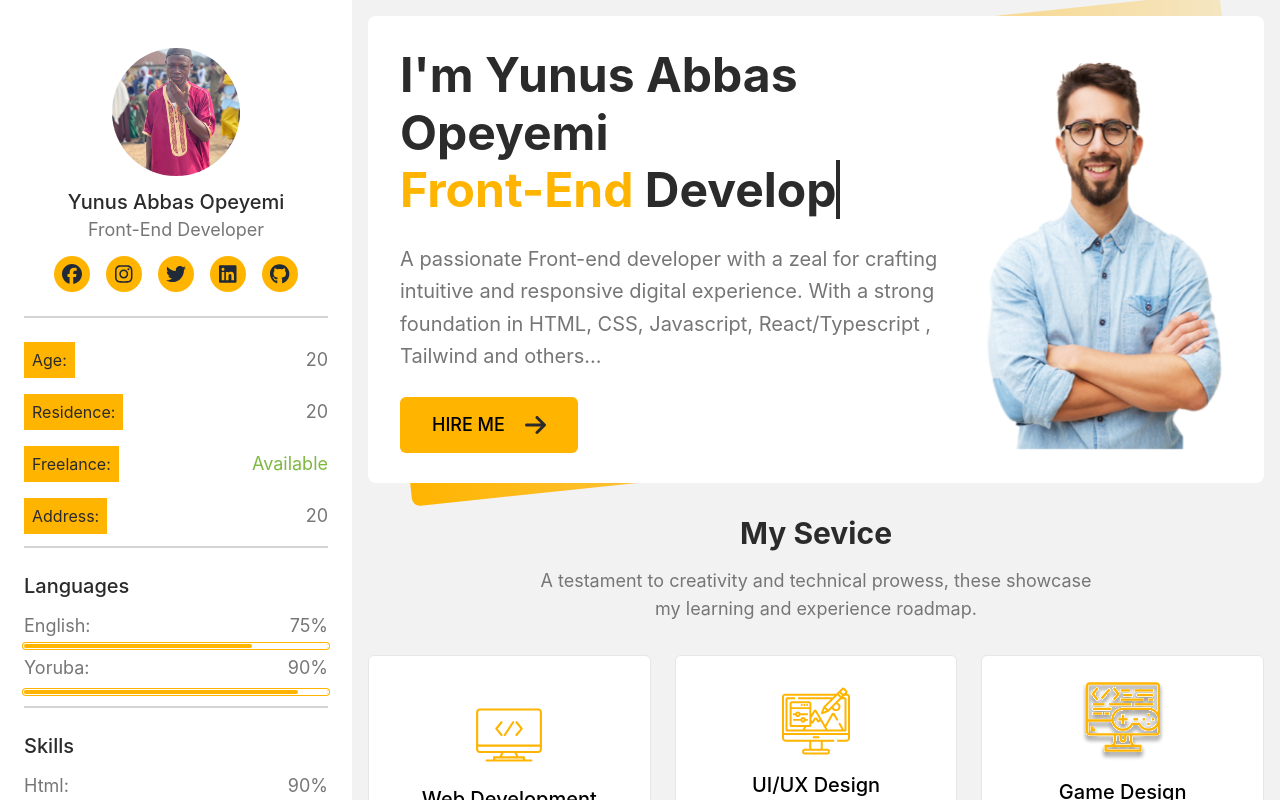
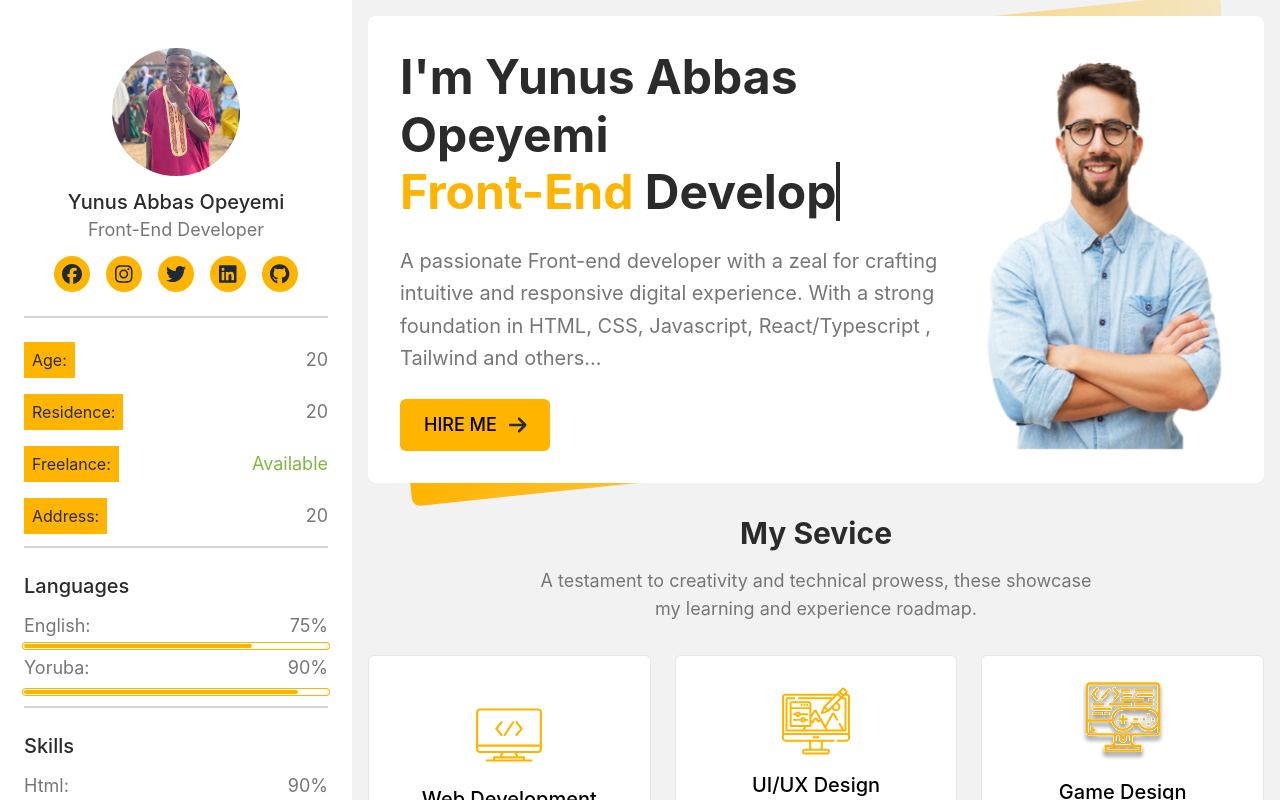
Before and after one commit to springboot20/my-portfolio, a React (Vite) app: page / in a window 1280 px wide. Shown: the top 800 px of the page. Built offline with nearby package versions, Linux system fonts and the light colour scheme.

Commit message:
modified

```diff
--- a/src/components/Hero.tsx
+++ b/src/components/Hero.tsx
@@ -46,9 +46,9 @@ export const HeroSection = () => {
             </p>
 
             <Link to="#" className="inline-block" id="hire-button">
-              <button className="text-base sm:text-lg font-inter font-medium py-3.5 px-8 space-x-5 rounded-md bg-port-yellow flex items-center justify-center uppercase">
+              <button className="text-base sm:text-lg font-inter font-medium py-3 px-6 space-x-3 rounded-md bg-port-yellow flex items-center justify-center uppercase">
                 <span>hire me</span>
-                <FontAwesomeIcon icon={faArrowRight} className="h-6 text-port-black" />
+                <FontAwesomeIcon icon={faArrowRight} className="h-5 text-port-black" />
               </button>
             </Link>
           </div>
```
